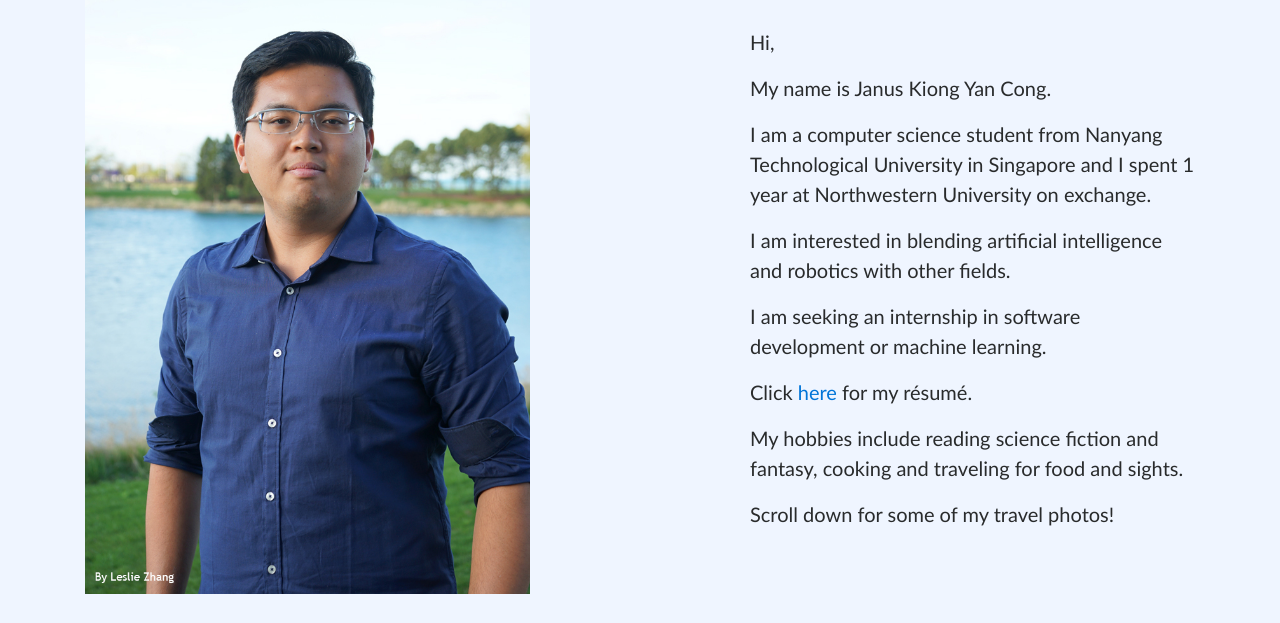
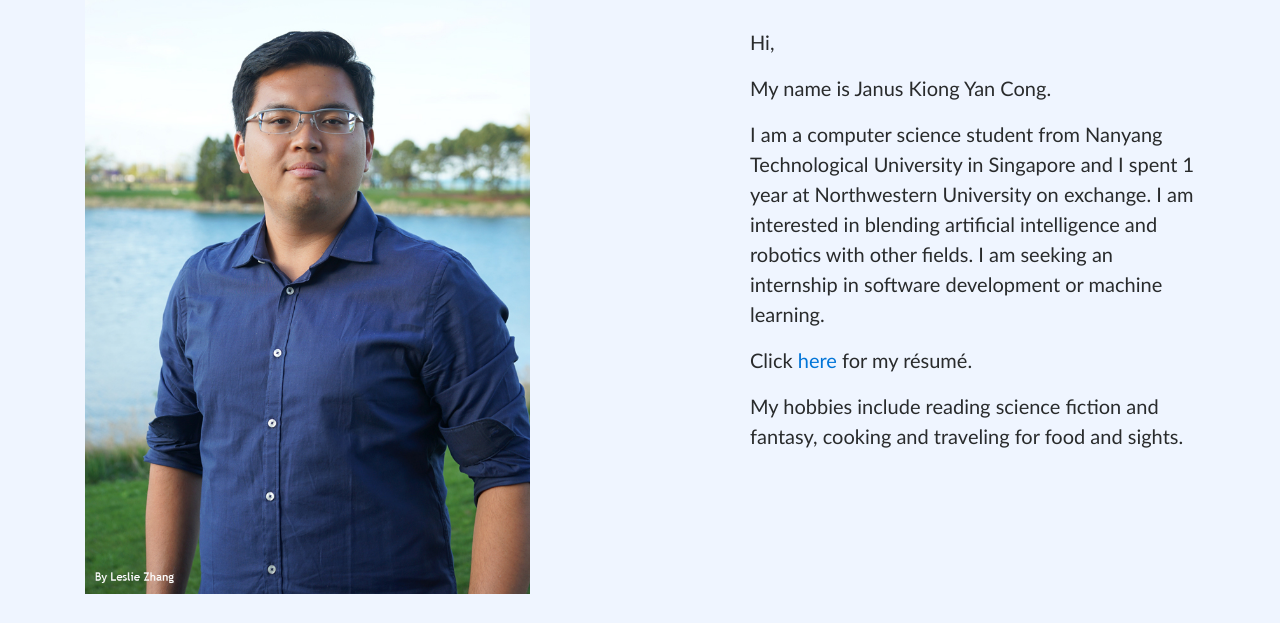
Before and after one commit to JnusK/JnusK.github.io, a website: page index.html in a window 1280 px wide. Shown: the part 907-1530 px from the top of the page. Drawn offline with Linux system fonts and the light colour scheme.

Commit message:
Changed BIO

```diff
--- a/index.html
+++ b/index.html
@@ -87,12 +87,9 @@
                     <h2 class="section-heading">About Me</h2>
                     <p class="lead">Hi,</p>
 					<p class="lead">My name is Janus Kiong Yan Cong.</p>
-					<p class="lead">I am a computer science student from Nanyang Technological University in Singapore and I spent 1 year at Northwestern University on exchange.</p>
-					<p class="lead">I am interested in blending artificial intelligence and robotics with other fields.</p>
-					<p class="lead">I am seeking an internship in software development or machine learning.</p>
+					<p class="lead">I am a computer science student from Nanyang Technological University in Singapore and I spent 1 year at Northwestern University on exchange. I am interested in blending artificial intelligence and robotics with other fields. I am seeking an internship in software development or machine learning.</p>
 					<p class="lead">Click <a href="file/resume.pdf">here</a> for my résumé. </p>
 					<p class="lead">My hobbies include reading science fiction and fantasy, cooking and traveling for food and sights.</p>
-					<p class="lead">Scroll down for some of my travel photos!</p>
                 </div>
                 <div class="col-lg-5 pull-lg-5">
                     <img class="img-fluid" src="img/januskiong.jpg" alt="">
```
